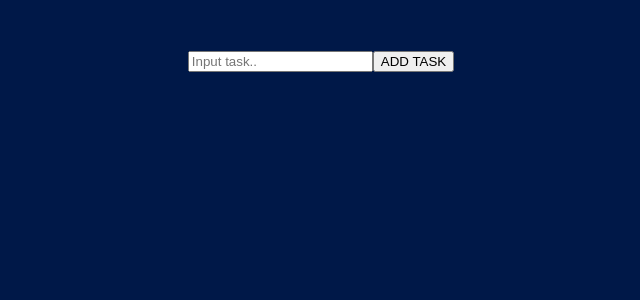
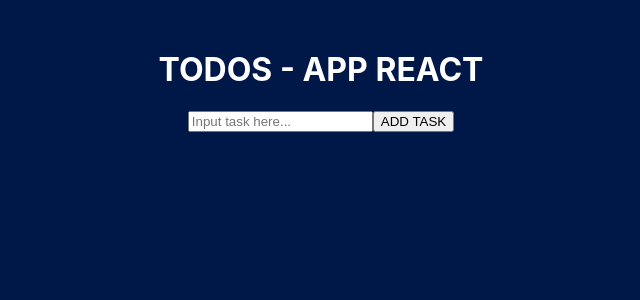
Before and after one commit to lelouchlamperouge18/todos-app-react, a React (Create React App) app: page / in a window 1280 px wide. Shown: the top 300 px of the page, without its empty margins (319-959 px from the left). Built offline with nearby package versions, Linux system fonts and the light colour scheme.

Commit message:
update 15/9 2

```diff
--- a/src/App.css
+++ b/src/App.css
@@ -45,3 +45,6 @@
 body {
   background-color: rgb(0, 24, 72);
 }
+.App h1 {
+  color: white;
+}
--- a/src/App.js
+++ b/src/App.js
@@ -8,7 +8,8 @@ class App extends React.Component{
     items:[],
     newItem: {
       text: ''
-    }
+    },
+    isComplete: false
   }
   addItem = e => {
     e.preventDefault();
@@ -44,14 +45,17 @@ class App extends React.Component{
     })
   };
   completeItem = e => {
-    //...
+    this.setState({
+      isComplete: true
+    })
   }
   render(){
     return (
       <div className="App">
+        <h1> TODOS - APP REACT </h1>
         <header>
           <form id="todos-form" onSubmit={this.addItem}>
-            <input type="text" placeholder="Input task.."
+            <input type="text" placeholder="Input task here..."
               value={this.state.newItem.text} onChange={this.onInputChange}/>
             <button type="submit"> ADD TASK </button>
           </form>
--- a/src/ListItems.css
+++ b/src/ListItems.css
@@ -2,10 +2,10 @@
     color: white;
     background-color: #473C8B;
     margin: 10px auto;
-    width: 40%;
+    width: 35%;
     /* display: flex;
     justify-content: center; */
 }
 .list p {
-    padding: 10px 5px;
+    padding: 5px 5px;
 }
--- a/src/ListItems.js
+++ b/src/ListItems.js
@@ -6,6 +6,7 @@ function ListItems(props){
         return (
             <div className="list">
                 <p> {item.text} ➜ </p>
+                {/* <p style={!isComplete? {textDecoration: 'line-through'} : null}> {item.text} ➜ </p>  */}
                 <div className="twoButton">
                     <button type="submit" onClick={()=>props.completeItem(item.text)}> COMPLETE </button>
                     <button type="submit" onClick={()=>props.deleteItem(item.text)}> DELETE </button>
```
